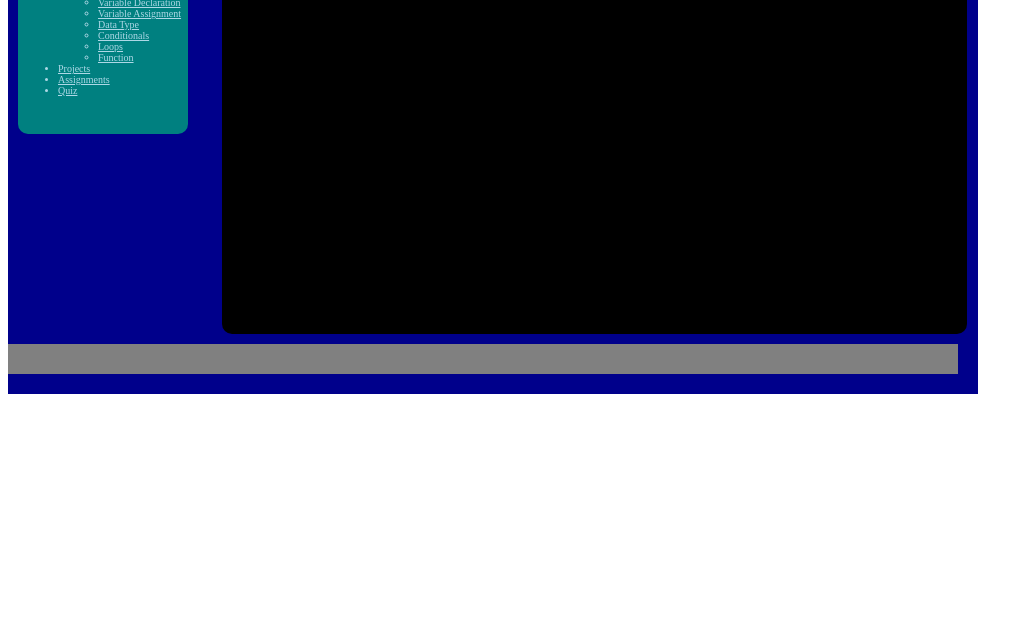
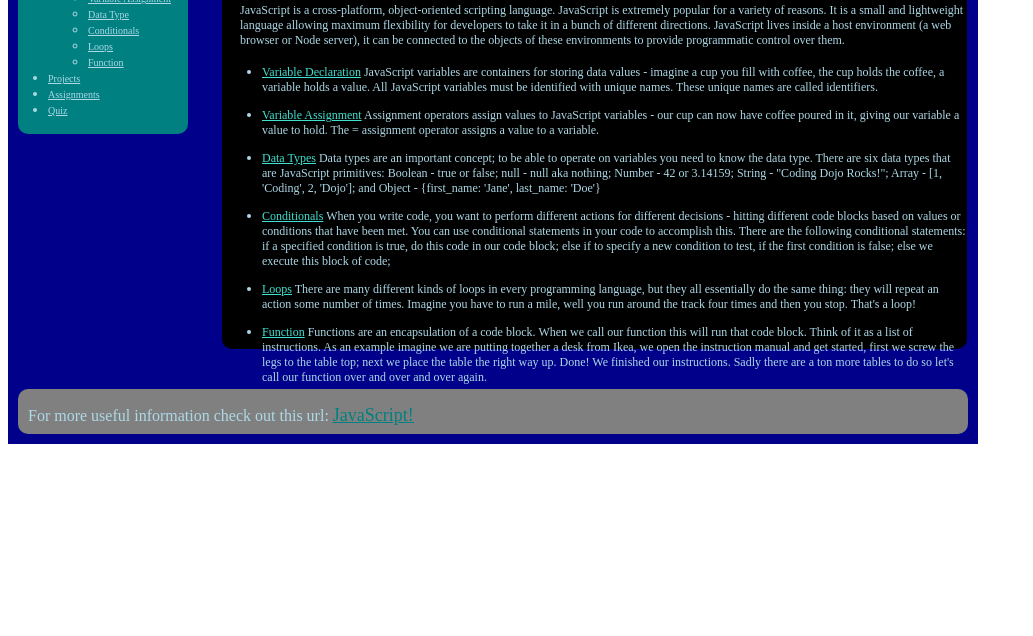
Before and after one commit to 4dar/adarrepo, a plain HTML site: page JavaScript Basics/JSBindex.html in a window 1280 px wide. Shown: the part 164-800 px from the top of the page, without its empty margins (0-1033 px from the left). Drawn offline with Linux system fonts and the light colour scheme.

Commit message:
updated JSBasics project

```diff
--- a/JavaScript Basics/JSBindex.html
+++ b/JavaScript Basics/JSBindex.html
@@ -12,7 +12,7 @@
         <div id="header"><h1>JavaScript Basics</h1></div>
         <div id="tealbox">
             <a id="homelink" href="">Home</a>
-            <ul>
+            <ul id="tealboxlist">
                 <li><a href="">JavaScript Overview</a></li>
                 <ul>
                     <li><a href="">Variable Declaration</a></li>
@@ -27,8 +27,21 @@
                 <li><a href="">Quiz</a></li>
             </ul>
         </div>
-        <div id="blackbox"><h3>JavaScript Basics</h3></div>
-        <div id="graybox"></div>
+        <div id="blackbox">
+            <h3>JavaScript Basics</h3>
+            <p class="blackboxtext" id="javadefinition">JavaScript is a cross-platform, object-oriented scripting language. JavaScript is extremely popular for a variety of reasons. It is a small and lightweight language allowing maximum flexibility for developers to take it in a bunch of different directions. JavaScript lives inside a host environment (a web browser or Node server), it can be connected to the objects of these environments to provide programmatic control over them.</p>
+            <ul class="definitionlist">
+                <li><p class="blackboxtext"><a href="" class="definitionlinks">Variable Declaration</a> JavaScript variables are containers for storing data values - imagine a cup you fill with coffee, the cup holds the coffee, a variable holds a value. All JavaScript variables must be identified with unique names. These unique names are called identifiers.</p></li>
+                <li><p class="blackboxtext"><a href="" class="definitionlinks">Variable Assignment</a> Assignment operators assign values to JavaScript variables - our cup can now have coffee poured in it, giving our variable a value to hold. The = assignment operator assigns a value to a variable.</p></li>
+                <li><p class="blackboxtext"><a href="" class="definitionlinks">Data Types</a> Data types are an important concept; to be able to operate on variables you need to know the data type. There are six data types that are JavaScript primitives: Boolean - true or false; null - null aka nothing; Number - 42 or 3.14159; String - "Coding Dojo Rocks!"; Array - [1, 'Coding', 2, 'Dojo']; and Object - {first_name: 'Jane', last_name: 'Doe'}</p></li>
+                <li><p class="blackboxtext"><a href="" class="definitionlinks">Conditionals</a> When you write code, you want to perform different actions for different decisions - hitting different code blocks based on values or conditions that have been met. You can use conditional statements in your code to accomplish this. There are the following conditional statements: if a specified condition is true, do this code in our code block; else if to specify a new condition to test, if the first condition is false; else we execute this block of code;</p></li>
+                <li><p class="blackboxtext"><a href="" class="definitionlinks">Loops</a> There are many different kinds of loops in every programming language, but they all essentially do the same thing: they will repeat an action some number of times. Imagine you have to run a mile, well you run around the track four times and then you stop. That's a loop!</p></li>
+                <li><p class="blackboxtext"><a href="" class="definitionlinks">Function</a> Functions are an encapsulation of a code block. When we call our function this will run that code block. Think of it as a list of instructions. As an example imagine we are putting together a desk from Ikea, we open the instruction manual and get started, first we screw the legs to the table top; next we place the table the right way up. Done! We finished our instructions. Sadly there are a ton more tables to do so let's call our function over and over and over again.</p></li>
+            </ul>
+        </div>
+        <div id="graybox">
+            <p>For more useful information check out this url: <a href="" id="usefulurl">JavaScript!</a></p>
+        </div>
     </div>
 </body>
 </html>
--- a/JavaScript Basics/JSBstyle.css
+++ b/JavaScript Basics/JSBstyle.css
@@ -1,7 +1,7 @@
 #background{
     background-color: darkblue;
     width: 970px;
-    height: 550px;
+    height: 600px;
 }
 
 #header{
@@ -33,32 +33,66 @@ a{
 }
 
 ul li{
-    font-size: 10px;
+    font-size: 14px;
+}
+
+#tealboxlist{
+    margin-left:-10px;
+    margin-top: -10px;
 }
 
 #homelink{
     display: inline-block;
-    padding-left: 22px;
-    padding-top: 13px;
+    padding-left: 15px;
+    padding-top: 11px;
 }
 
 #blackbox{
     display: inline-block;
     background-color: black;
-    height: 390px;
+    height: 405px;
     width: 745px;
     margin: 10px;
     vertical-align: top;
     border-radius: 10px;
 }
+.definitionlinks{
+    font-size: 12px;
+    color: turquoise;
+}
+.blackboxtext{
+    font-size: 12px;
+}
 
+#javadefinition{
+    color: lightblue;
+    margin-left: 18px;
+}
+.definitionlist{
+    color: lightblue;
+
+}
 h3{
     color: lightblue;
     padding-left: 15px;
 }
 
 #graybox{
+    display: inline-block;
     background-color: gray;
     width: 950px;
-    height: 30px;
+    height: 45px;
+    border-radius: 10px;
+    margin: 30px 10px;
+    position: relative;
 }
+#graybox p{
+    font-size: 16px;
+    color: lightblue;
+    margin-left: 10px;
+}
+
+#usefulurl{
+    color: teal;
+    font-size: 18px;
+}
```
